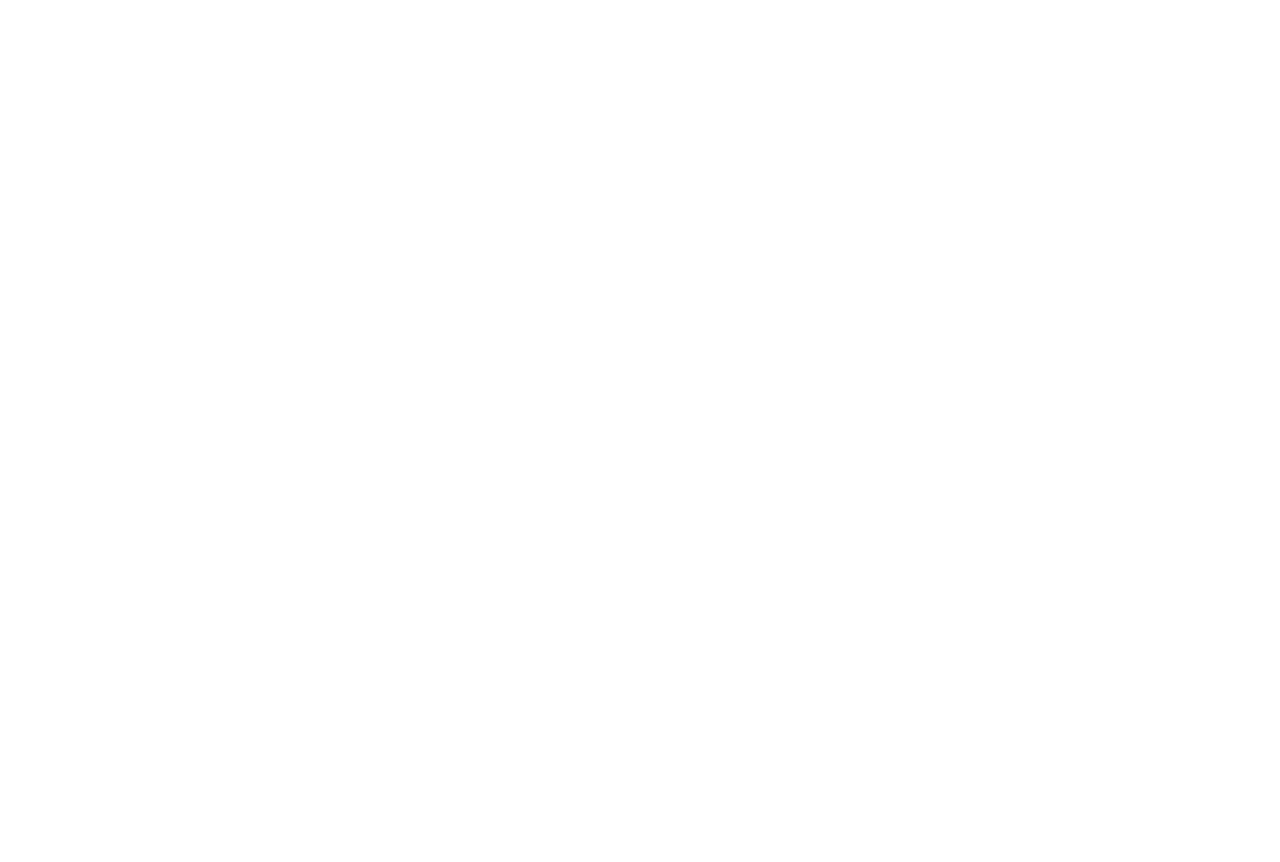
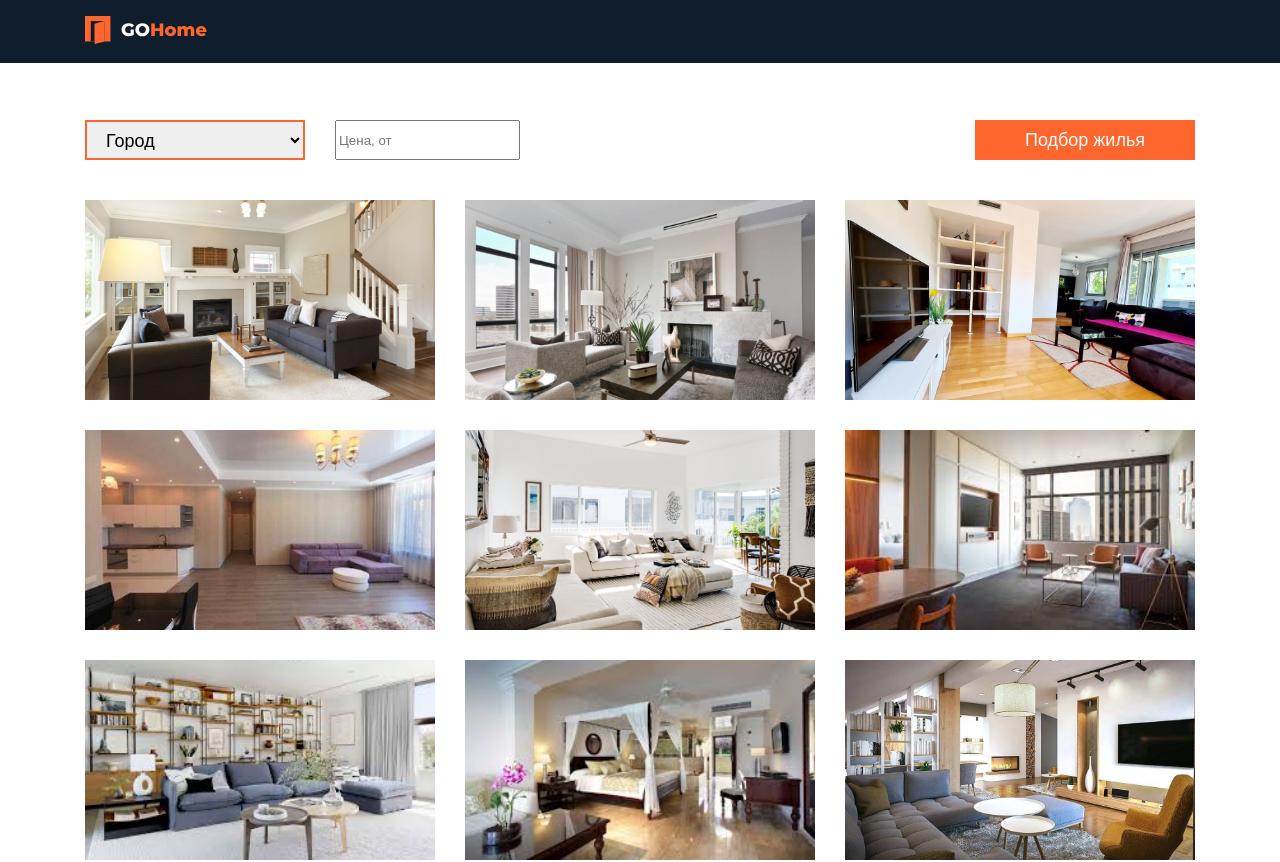
Before and after one commit to Volodymyr-bart/booking-clone_vue, a Vue app: page / in a window 1280 px wide. Shown: the top 862 px of the page. Before the commit the page ends 800 px from the top, so only its background shows below. Built offline with nearby package versions, Linux system fonts and the light colour scheme.

Commit message:
fix route

```diff
--- a/src/App.vue
+++ b/src/App.vue
@@ -2,82 +2,23 @@
   <div id="app">
     <div class="content">
       <AppHeader />
-
-      <h2>{{ text }}</h2>
-      <ContainerPage>
-        <ApartmentsFilterForm class="apartments-filter" @submit="filter" />
-      </ContainerPage>
-      <ContainerPage>
-        <p v-if="!filteredApartments.length">Ничего не найдено</p>
-        <ApartmentsList v-else :items="filteredApartments">
-          <template v-slot:apartment="{ apartment }">
-            <ApartmentsItem
-              :key="apartment.id"
-              :descr="apartment.descr"
-              :rating="apartment.rating"
-              :imgSrc="apartment.imgUrl"
-              :price="apartment.price" />
-          </template>
-        </ApartmentsList>
-      </ContainerPage>
+      <router-view></router-view>
     </div>
     <AppFooter />
   </div>
 </template>
 
 <script>
-import ApartmentsList from "./components/apartment/ApartmentsList.vue";
-import ApartmentsItem from "./components/apartment/ApatmentsItem.vue";
-import apartments from "./components/apartment/apartments";
-import ApartmentsFilterForm from "./components/apartment/ApartmentsFilterForm";
-import ContainerPage from "./components/shared/ContainerPage";
 import AppHeader from "./components/AppHeader.vue";
 import AppFooter from "./components/AppFooter.vue";
+// import HomePage from "./pages/HomePage.vue";
 
 export default {
   name: "App",
   components: {
-    ApartmentsList,
-    ApartmentsItem,
-    ApartmentsFilterForm,
-    ContainerPage,
+    // HomePage,
     AppFooter,
     AppHeader,
-  },
-  data() {
-    return {
-      text: "",
-      apartments,
-      filters: {
-        city: "",
-        price: 0,
-      },
-    };
-  },
-  computed: {
-    filteredApartments() {
-      return this.filterByCityName(this.filterByPrice(this.apartments));
-    },
-  },
-  methods: {
-    filter({ city, price }) {
-      this.filters.city = city;
-      this.filters.price = price;
-    },
-    filterByCityName(apartments) {
-      if (!this.filters.city) return apartments;
-
-      return apartments.filter((apartment) => {
-        return apartment.location.city === this.filters.city;
-      });
-    },
-    filterByPrice(apartments) {
-      if (!this.filters.price) return apartments;
-
-      return apartments.filter((apartment) => {
-        return apartment.price >= this.filters.price;
-      });
-    },
   },
 };
 </script>
@@ -96,8 +37,4 @@ export default {
   flex-grow: 1;
   padding-top: 120px;
 }
-
-.apartments-filter {
-  margin-bottom: 40px;
-}
 </style>
--- a/src/main.js
+++ b/src/main.js
@@ -3,6 +3,7 @@ import { createRouter, createWebHistory } from "vue-router";
 import HomePage from "./pages/HomePage.vue";
 import UserPage from "./pages/UserPage.vue";
 import "./assets/scss/index.scss";
+import App from "./App.vue";
 
 const routes = [
   { path: "/", component: HomePage },
@@ -14,6 +15,6 @@ const router = createRouter({
   routes,
 });
 
-const app = createApp({});
+const app = createApp(App);
 app.use(router);
 app.mount("#app");
--- a/src/pages/HomePage.vue
+++ b/src/pages/HomePage.vue
@@ -1,11 +1,79 @@
 <template>
-  <div>HomePage</div>
+  <main class="homepage">
+    <ContainerPage>
+      <ApartmentsFilterForm class="apartments-filter" @submit="filter" />
+    </ContainerPage>
+    <ContainerPage>
+      <p v-if="!filteredApartments.length">Ничего не найдено</p>
+      <ApartmentsList v-else :items="filteredApartments">
+        <template v-slot:apartment="{ apartment }">
+          <ApartmentsItem
+            :key="apartment.id"
+            :descr="apartment.descr"
+            :rating="apartment.rating"
+            :imgSrc="apartment.imgUrl"
+            :price="apartment.price" />
+        </template>
+      </ApartmentsList>
+    </ContainerPage>
+  </main>
 </template>
 
 <script>
+import ApartmentsList from "./../components/apartment/ApartmentsList.vue";
+import ApartmentsItem from "./../components/apartment/ApatmentsItem.vue";
+import apartments from "./../components/apartment/apartments";
+import ApartmentsFilterForm from "./../components/apartment/ApartmentsFilterForm";
+import ContainerPage from "./../components/shared/ContainerPage";
+
 export default {
   name: "HomePage",
+  components: {
+    ApartmentsList,
+    ApartmentsItem,
+    ApartmentsFilterForm,
+    ContainerPage,
+  },
+  data() {
+    return {
+      text: "",
+      apartments,
+      filters: {
+        city: "",
+        price: 0,
+      },
+    };
+  },
+  computed: {
+    filteredApartments() {
+      return this.filterByCityName(this.filterByPrice(this.apartments));
+    },
+  },
+  methods: {
+    filter({ city, price }) {
+      this.filters.city = city;
+      this.filters.price = price;
+    },
+    filterByCityName(apartments) {
+      if (!this.filters.city) return apartments;
+
+      return apartments.filter((apartment) => {
+        return apartment.location.city === this.filters.city;
+      });
+    },
+    filterByPrice(apartments) {
+      if (!this.filters.price) return apartments;
+
+      return apartments.filter((apartment) => {
+        return apartment.price >= this.filters.price;
+      });
+    },
+  },
 };
 </script>
 
-<style lang="scss" scoped></style>
+<style lang="scss" scoped>
+.apartments-filter {
+  margin-bottom: 40px;
+}
+</style>
```
